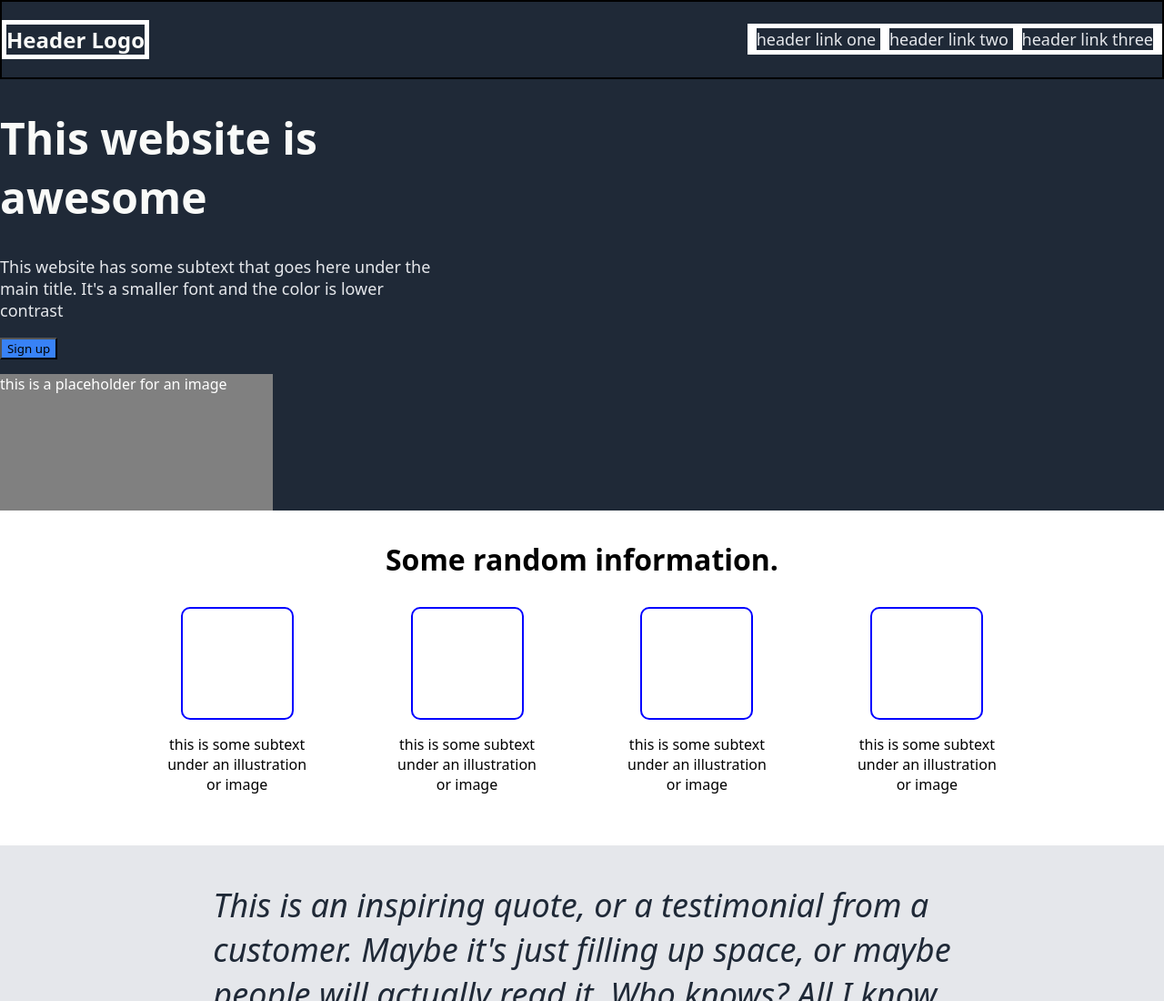
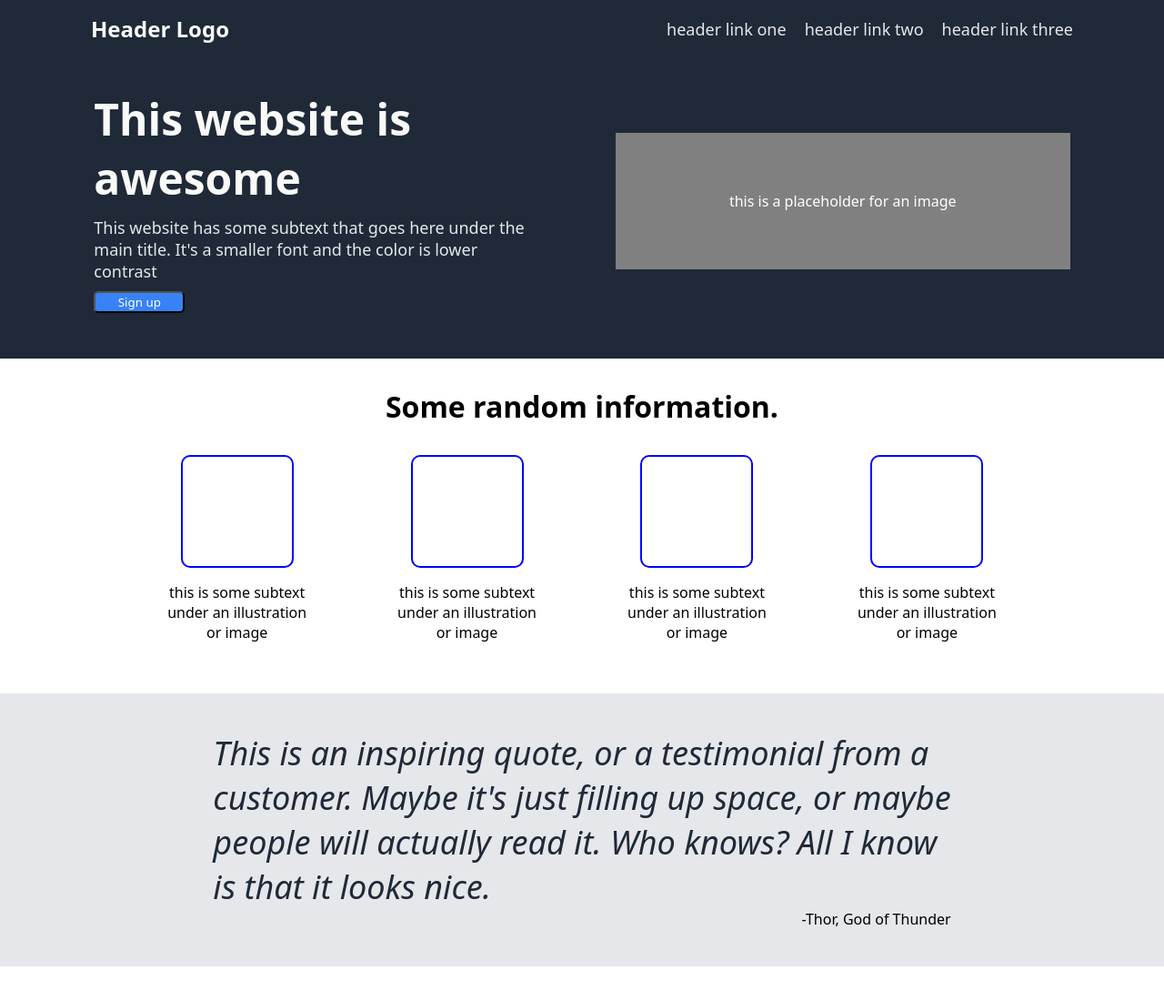
Before and after one commit to jamesdollman/odin-landing-page, a plain HTML site: page index.html in a window 1280 px wide. Shown: the top 1100 px of the page at 91% size. Drawn offline with Linux system fonts and the light colour scheme.

Commit message:
finished first div and

```diff
--- a/style.css
+++ b/style.css
@@ -8,21 +8,48 @@ body {
     padding:0;
 }
 
+.first-div, .fifth-div {
+    background-color:#1F2937;
+    color:white;
+}
+
+.sign-up, .call-to-action {
+    background-color:#3882F6;
+    color:white;
+}
+/* FIRST DIV SECTION */
+/* FIRST DIV SECTION */
+/* FIRST DIV SECTION */
+
+.first-div {
+    display:flex;
+    flex-direction:column;
+}
+
+.first-div *{
+    margin:0;
+}
+
 .header-container {
     display:flex;
     flex-direction:row;
     align-items:center;
     justify-content:space-between;
-    border:2px solid black;
+    padding-top:15px;
 }
 
-.header-container * {
-    border:5px solid white;
+.header-grouping-right {
+    display:flex;
+    justify-content:center;
+    align-items:center;
+    gap:20px;
+    margin-right:100px;
 }
 
 .logo{
     font-size:24px;
     color:#F9FAF8;
+    margin-left:100px;
 }
 
 .hero-secondary, .link-text {
@@ -41,17 +68,34 @@ body {
 .placeholder-image {
     color:white;
     background-color:grey;
-    width:300px;
+    width:500px;
     height:150px;
+    display:flex;
+    justify-content:center;
+    align-items:center;
 }
 
-.first-div, .fifth-div {
-    background-color:#1F2937;
-    color:white;
+.header-content{
+    display:flex;
+    justify-content:center;
+    align-items:center;
+    margin-bottom:50px;
+    margin-top:50px;
+    gap:100px;
 }
 
-.sign-up, .call-to-action {
-    background-color:#3882F6;
+
+.header-content-container {
+    display:flex;
+    flex-direction:column;
+    align-items:flex-start;
+    justify-content:flex-start;
+    gap:10px;
+}
+
+.sign-up{
+    border-radius:5px;
+    width:100px;
 }
 
 /* NEXT DIV SECTION */
@@ -150,7 +194,7 @@ body {
     display:flex;
     align-items:center;
     justify-content:space-between;
-    color:white;
+
 }
 
 #action-text {
```
